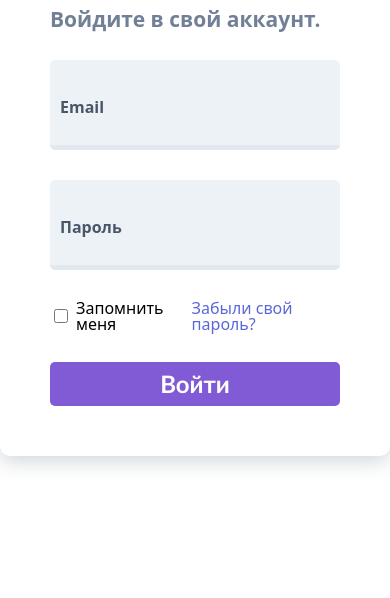
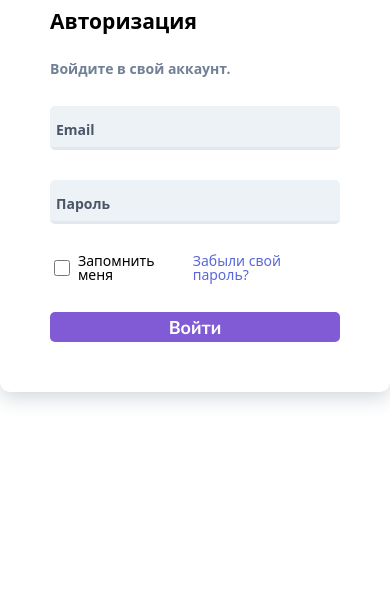
Before and after one commit to krava9999/review, a plain HTML site: page index.html in a window 390 px wide. Shown: the part 246-844 px from the top of the page. Drawn offline with Linux system fonts and the light colour scheme.

Commit message:
адаптив

```diff
--- a/css/style.scss
+++ b/css/style.scss
@@ -1,5 +1,6 @@
 $FontProject: system-ui;
-
+$desctopFontSize: 16px;
+$mobileFontSize: 14px;
 
 .app {
     min-height: 100vh;
@@ -43,7 +44,7 @@ $FontProject: system-ui;
         padding: 10px 8px 0 10px;
         font-weight: 500;
         font-family: $FontProject;
-        font-size: 16px;
+        font-size: $desctopFontSize;
         transition: 0.5s;
 
         &:hover {
@@ -60,7 +61,7 @@ $FontProject: system-ui;
             font-weight: bold;
             font-family: $FontProject;
             position: absolute;
-            font-size: 16px;
+            font-size: $desctopFontSize;
 
         }
     }
@@ -78,7 +79,7 @@ $FontProject: system-ui;
 
     &__labelPass {
         font-family: $FontProject;
-        font-size: 16px;
+        font-size: $desctopFontSize;
         margin-left: 5px;
         font-weight: 500;
     }
@@ -89,6 +90,7 @@ $FontProject: system-ui;
         font-family: $FontProject;
         color: #5a67d8;
         font-weight: 500;
+        font-size: $desctopFontSize;
 
         &:hover {
             color: #3e4dd4;
@@ -115,3 +117,86 @@ $FontProject: system-ui;
 
     }
 }
+
+@media (max-width:1023px) {
+    .appForm {
+        width: 400px;
+
+        &__heading {
+            font-size: 28px;
+        }
+
+
+        &__data {
+            height: 55px;
+        }
+
+        &__check {
+            width: 14px;
+            height: 14px;
+        }
+
+
+        &__signIn {
+            padding: 6px;
+            font-size: 21px;
+        }
+    }
+}
+
+@media (max-width:767px) {
+    .appForm {
+        width: 300px;
+
+        &__heading {
+            font-size: 21px;
+        }
+
+        &__prompt {
+            font-size: 14px;
+        }
+
+        &__data {
+            height: 35px;
+            border-bottom: 3px solid #e2e8f0;
+            padding: 6px 4px 0 6px;
+            font-size: 14px;
+            font-weight: 300;
+
+            &:hover {
+                box-shadow: 0px 3px 6px 0px rgba(4, 60, 80, 0.2);
+            }
+
+            &:focus {
+                box-shadow: 0px 3px 6px 0px rgba(4, 60, 80, 0.2);
+            }
+
+            &::placeholder {
+                font-size: 14px;
+
+            }
+        }
+
+
+
+        &__check {
+            width: 16px;
+            height: 16px;
+        }
+
+        &__labelPass {
+            font-size: 14px;
+            margin-left: 5px;
+            font-weight: 500;
+        }
+
+        &__helpPass {
+            font-size: 14px;
+        }
+
+        &__signIn {
+            padding: 6px;
+            font-size: 18px;
+        }
+    }
+}
```
Also changed, not shown: css/style.css, 1 other file.
